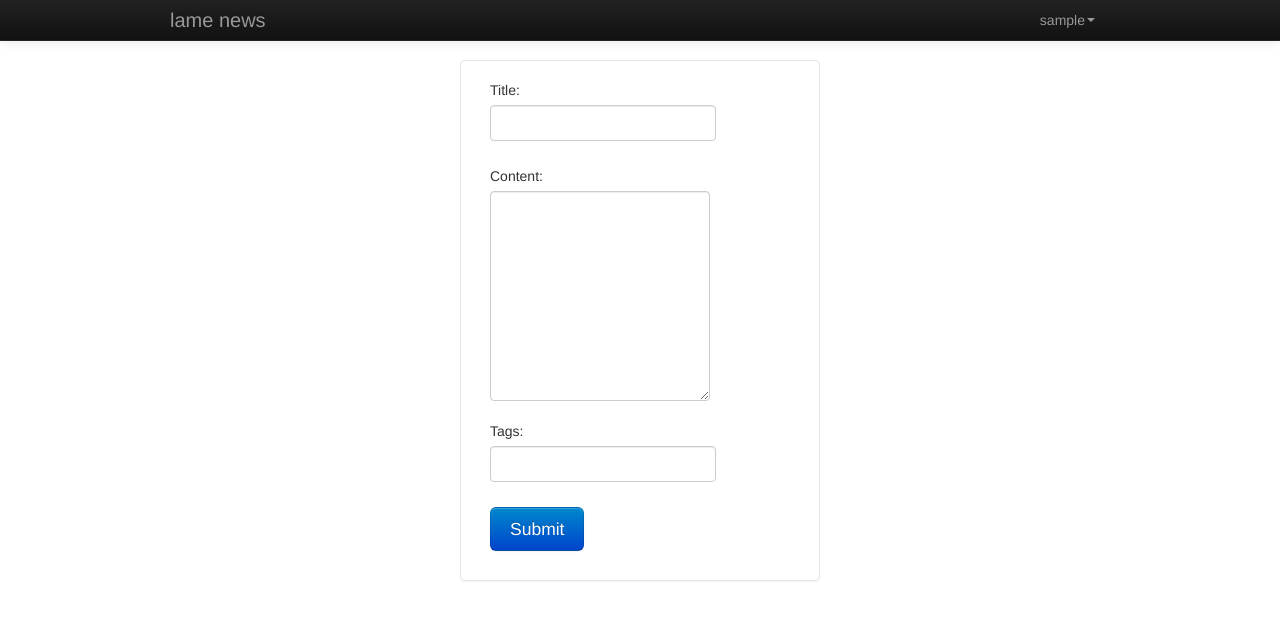
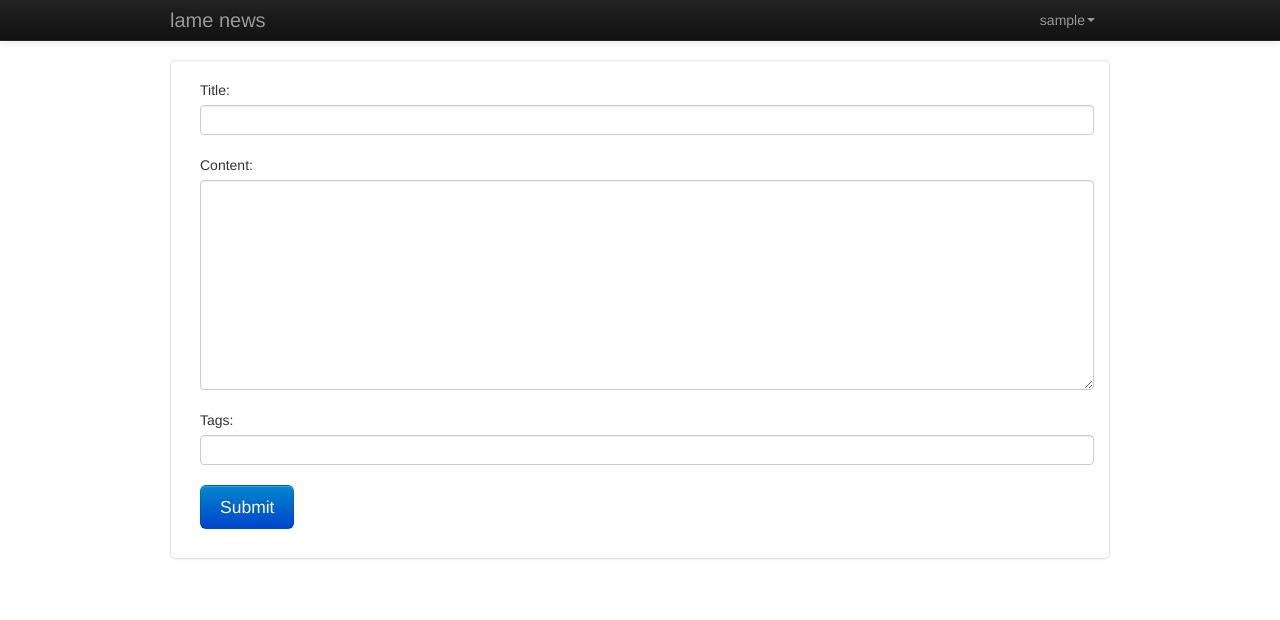
Before and after one commit to aliva/lamenews, a Django app: page /submit in a window 1280 px wide. Shown: the top 620 px of the page. Run offline with Django 3.2, Linux system fonts and the light colour scheme; the visitor is signed in with stand-in values (Sample User, id 1); some libraries are stand-ins or nearby versions.

Commit message:
better interface

```diff
--- a/lamenews/static/css/lamecss.css
+++ b/lamenews/static/css/lamecss.css
@@ -1,10 +1,7 @@
 body {
     padding-top: 60px; /* 60px to make the container go all the way to the bottom of the topbar */
 }
-
-/* sign in */
-.form-signin {
-    max-width: 300px;
+form {
     padding: 19px 29px 29px;
     margin: 0 auto 20px;
     background-color: #fff;
@@ -15,6 +12,11 @@ body {
     -webkit-box-shadow: 0 1px 2px rgba(0,0,0,.05);
     -moz-box-shadow: 0 1px 2px rgba(0,0,0,.05);
     box-shadow: 0 1px 2px rgba(0,0,0,.05);
+}
+
+/* signing */
+.form-signin{
+    max-width: 300px;
 }
 .form-signin .form-signin-heading,
 .form-signin .checkbox {
@@ -27,6 +29,11 @@ body {
     margin-bottom: 15px;
     padding: 7px 9px;
 }
+/* submit */
+.form-submit textarea,
+.form-submit input{
+    width: 100%;
+}
 
 /* post */
 .post{
--- a/lamenews/templates/lame/submit.html
+++ b/lamenews/templates/lame/submit.html
@@ -2,7 +2,7 @@
 
 {% block content %}
 
-<form class="form-signin" method="post" action="{% url 'lamenews.views.submit' %}">
+<form class="form-submit" method="post" action="{% url 'lamenews.views.submit' %}">
 {% csrf_token %}
 
 {{ form.as_p }}
```
